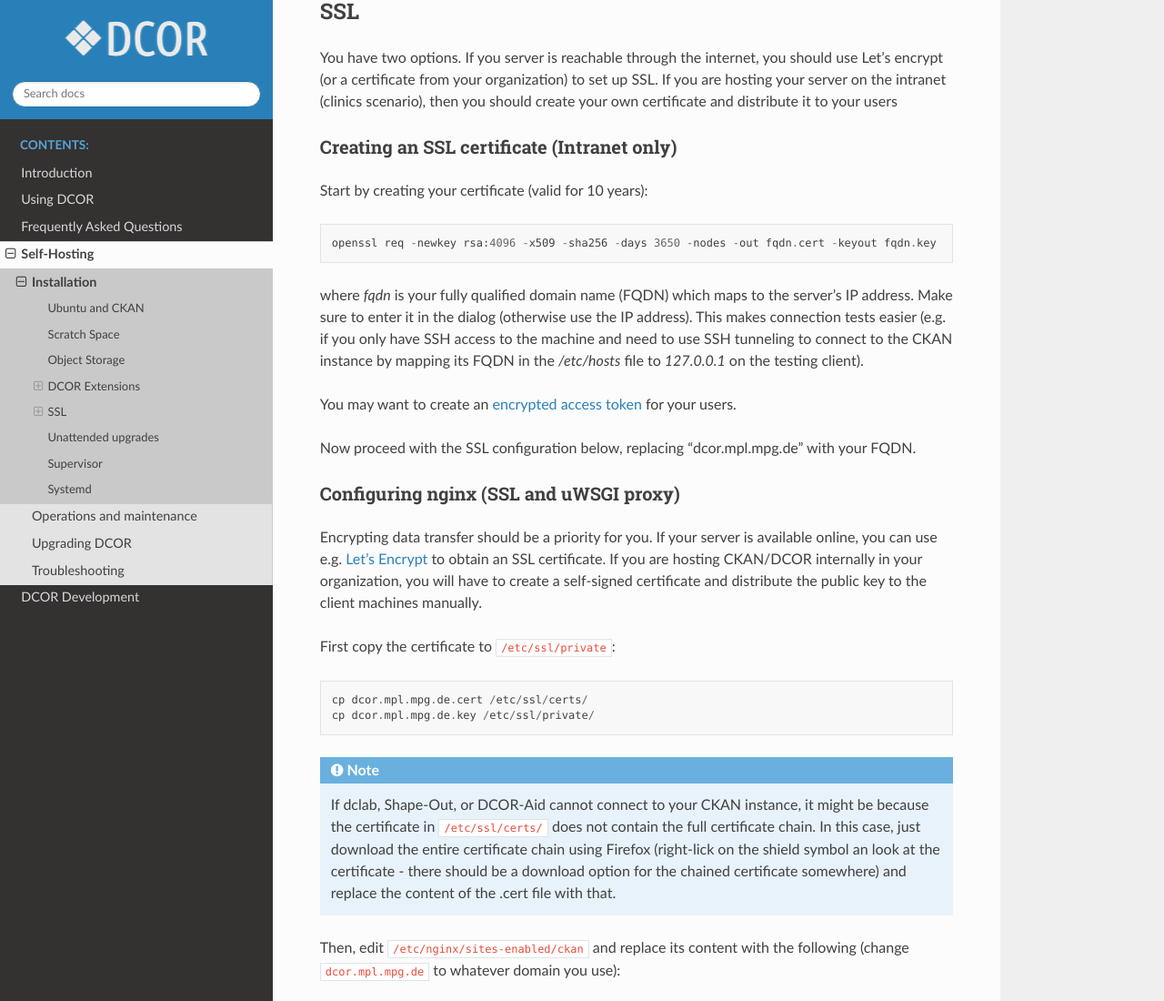
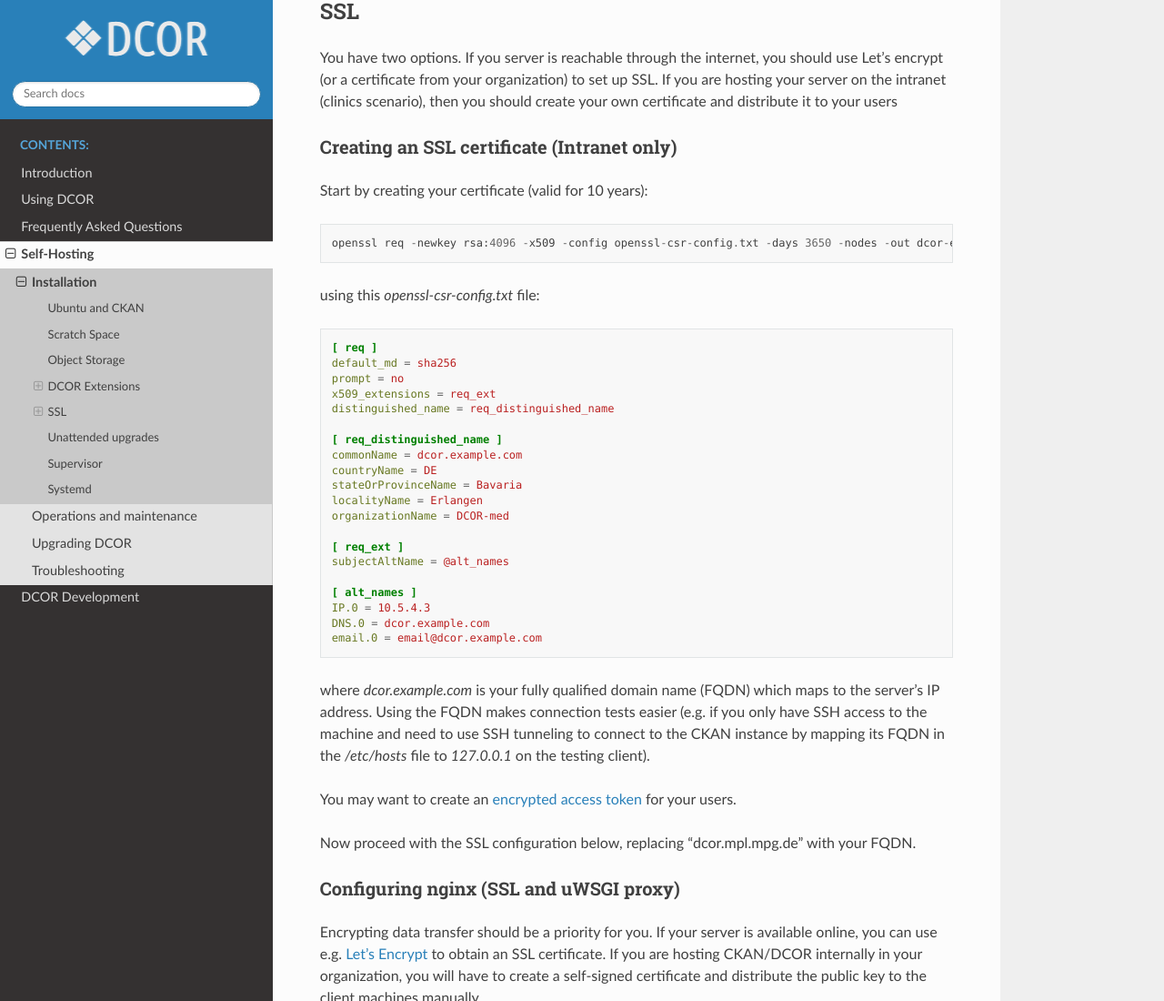
Before and after one commit to DCOR-dev/dcor-docs, a Sphinx documentation site: the page built from docs/sec_self_hosting/installation.rst, in a window 1280 px wide and 1400 px high, scrolled down 3701 px, cut to the strip 0-1100 px from the top of the window. Shown: the whole strip at 91% size. Built offline with Sphinx 7.4.7 and the Read the Docs theme 2.0.0, drawn with Linux system fonts in a browser that asks for light colours.

Commit message:
update server config and token creation

```diff
--- a/docs/sec_self_hosting/installation.rst
+++ b/docs/sec_self_hosting/installation.rst
@@ -212,11 +212,15 @@ Creating an SSL certificate (Intranet only)
 -------------------------------------------
 Start by creating your certificate (valid for 10 years)::
 
-  openssl req -newkey rsa:4096 -x509 -sha256 -days 3650 -nodes -out fqdn.cert -keyout fqdn.key
+  openssl req -newkey rsa:4096 -x509 -config openssl-csr-config.txt -days 3650 -nodes -out dcor-example-com.crt -keyout dcor-example-com.key
 
-where `fqdn` is your fully qualified domain name (FQDN) which maps to the
-server's IP address. Make sure to enter it in the dialog (otherwise use
-the IP address). This makes connection tests easier (e.g. if you only have
+using this `openssl-csr-config.txt` file:
+
+.. literalinclude:: openssl-csr-config.txt
+   :language: ini
+
+where `dcor.example.com` is your fully qualified domain name (FQDN) which maps to the
+server's IP address. Using the FQDN makes connection tests easier (e.g. if you only have
 SSH access to the machine and need to use SSH tunneling to connect to the
 CKAN instance by mapping its FQDN in the `/etc/hosts` file to `127.0.0.1`
 on the testing client).
--- /dev/null
+++ b/docs/sec_self_hosting/openssl-csr-config.txt
@@ -0,0 +1,20 @@
+[ req ]
+default_md = sha256
+prompt = no
+x509_extensions = req_ext
+distinguished_name = req_distinguished_name
+
+[ req_distinguished_name ]
+commonName = dcor.example.com
+countryName = DE
+stateOrProvinceName = Bavaria
+localityName = Erlangen
+organizationName = DCOR-med
+
+[ req_ext ]
+subjectAltName = @alt_names
+
+[ alt_names ]
+IP.0 = 10.5.4.3
+DNS.0 = dcor.example.com
+email.0 = email@dcor.example.com
--- a/docs/sec_self_hosting/operations.rst
+++ b/docs/sec_self_hosting/operations.rst
@@ -34,9 +34,9 @@ Steps to create an access token:
      ckan user add your_username
      # obtain the API key (if this does not work, you have to login
      # as that user and create an api key)
-     ckan user show your_username | grep apikey
+     ckan user token add user_name token_name
      # write the API key to a text file
-     echo 7c0c7203-4e25-4b14-a118-553c496a7a52 > api_key.txt
+     echo eyJ0eXAiOiJKV1QiLC...y5WqA5pCE > api_key.txt
      # copy the public SSL certificate to the current directory
      cp /etc/ssl/certs/fqdn.cert ./server.cert
      # creat the encrypted access token (use a good encryption passoword)
```
